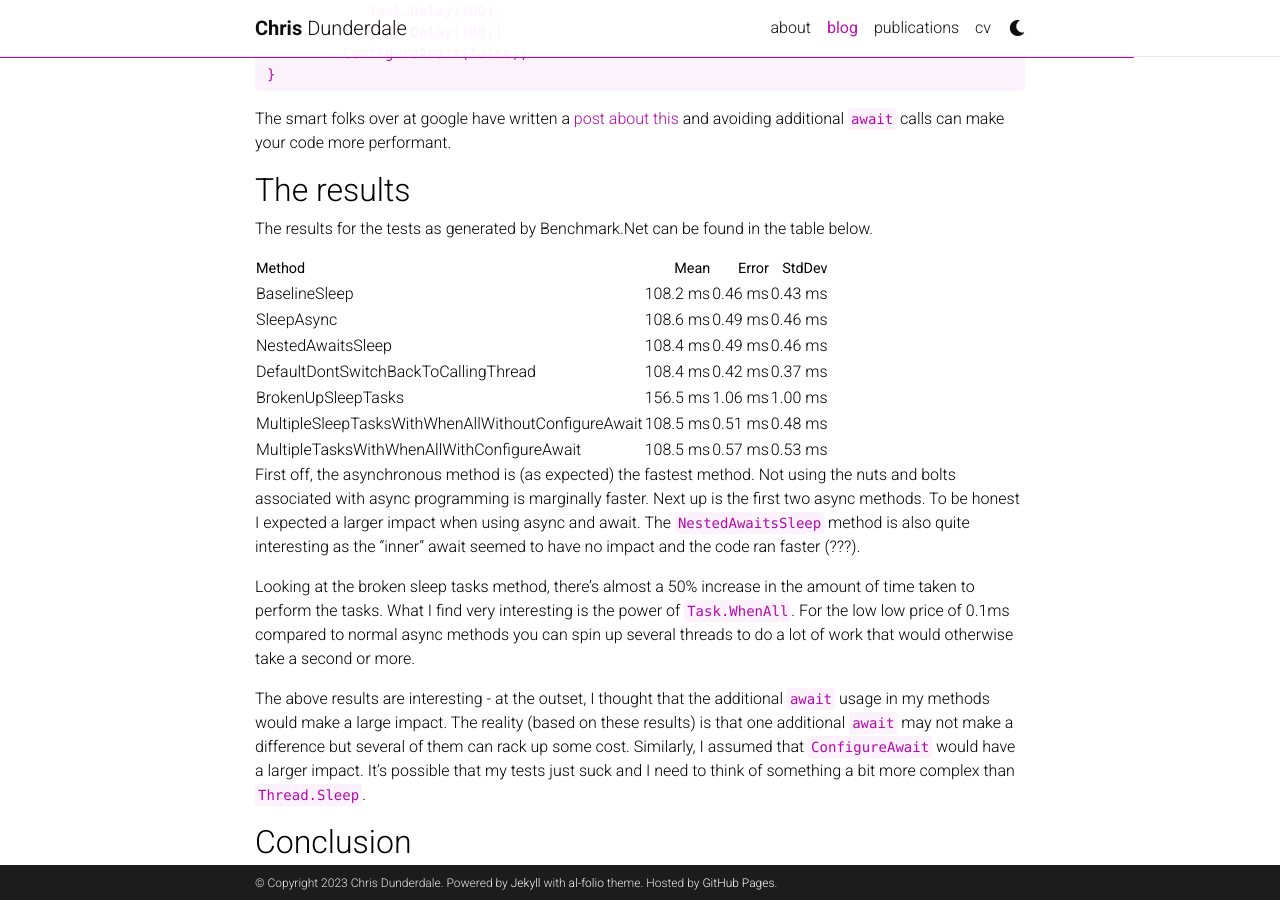
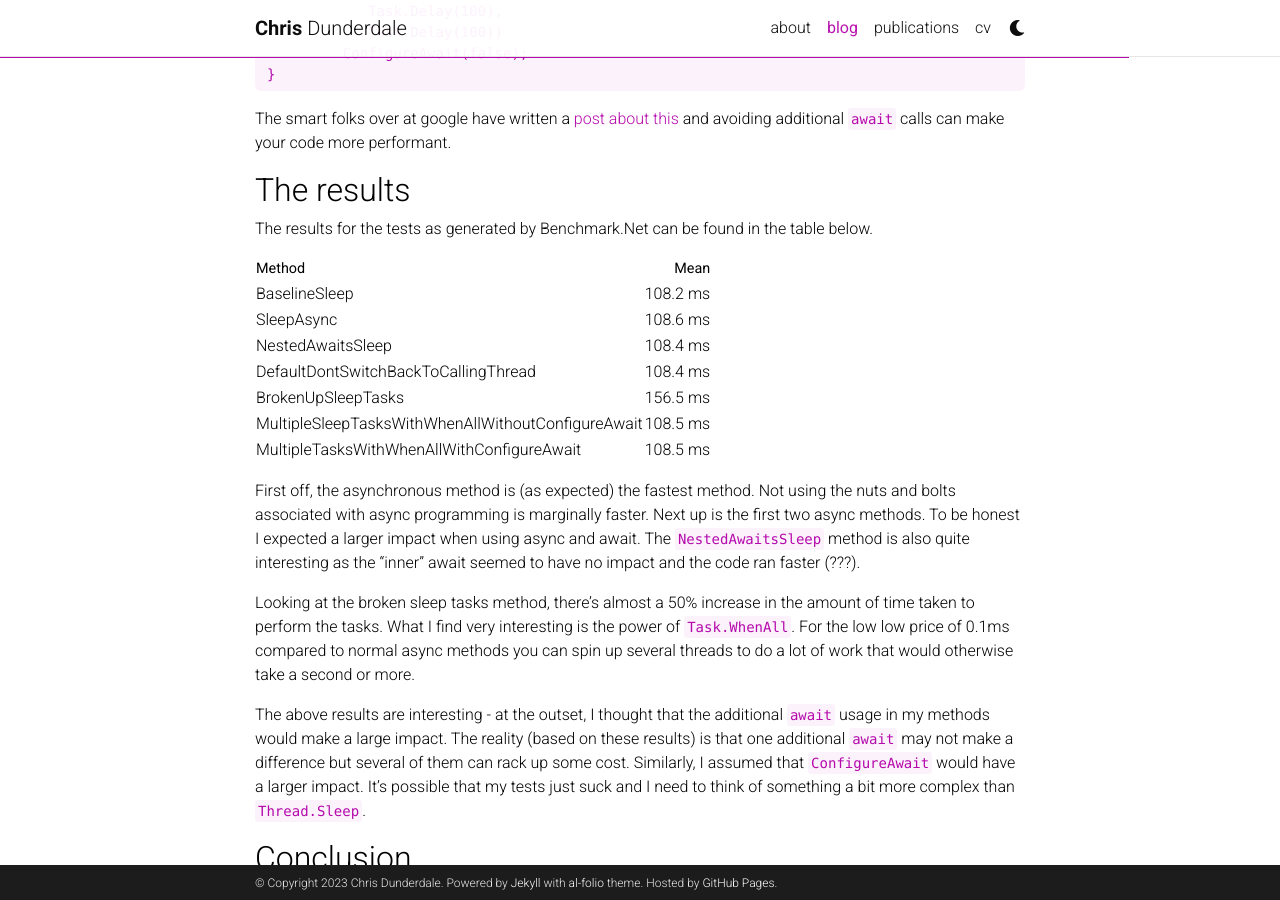
Before and after one commit to thatstatsguy/thatstatsguy.github.io, a Jekyll site: the page built from _posts/2023-09-25- Async Await in C# Part 3.md, in a window 1280 px wide and 900 px high, scrolled down 2791 px. Built offline with Jekyll 4.4.1, drawn with Linux system fonts in a browser that asks for light colours; comment, search, counter and statistics services are not loaded; a style sheet for code colours, icons or effects is not loaded.

Commit message:
clean up

```diff
--- a/_posts/2023-09-25- Async Await in C# Part 3.md
+++ b/_posts/2023-09-25- Async Await in C# Part 3.md
@@ -127,15 +127,17 @@ The smart folks over at google have written a [post about this](https://learn.mi
 ## The results
 The results for the tests as generated by Benchmark.Net can be found in the table below.
 
-| Method                                             | Mean     | Error   | StdDev  |
-|--------------------------------------------------- |---------:|--------:|--------:|
-| BaselineSleep                                      | 108.2 ms | 0.46 ms | 0.43 ms |
-| SleepAsync                                         | 108.6 ms | 0.49 ms | 0.46 ms |
-| NestedAwaitsSleep                                  | 108.4 ms | 0.49 ms | 0.46 ms |
-| DefaultDontSwitchBackToCallingThread               | 108.4 ms | 0.42 ms | 0.37 ms |
-| BrokenUpSleepTasks                                 | 156.5 ms | 1.06 ms | 1.00 ms |
-| MultipleSleepTasksWithWhenAllWithoutConfigureAwait | 108.5 ms | 0.51 ms | 0.48 ms |
-| MultipleTasksWithWhenAllWithConfigureAwait         | 108.5 ms | 0.57 ms | 0.53 ms |
+| Method                                             | Mean     |
+|--------------------------------------------------- |---------:|
+| BaselineSleep                                      | 108.2 ms |
+| SleepAsync                                         | 108.6 ms |
+| NestedAwaitsSleep                                  | 108.4 ms |
+| DefaultDontSwitchBackToCallingThread               | 108.4 ms |
+| BrokenUpSleepTasks                                 | 156.5 ms |
+| MultipleSleepTasksWithWhenAllWithoutConfigureAwait | 108.5 ms |
+| MultipleTasksWithWhenAllWithConfigureAwait         | 108.5 ms |
+
+<p></p>
 
 First off, the asynchronous method is (as expected) the fastest method. Not using the nuts and bolts associated with async programming is marginally faster. Next up is the first two async methods. To be honest I expected a larger impact when using async and await. The `NestedAwaitsSleep` method is also quite interesting as the "inner" await seemed to have no impact and the code ran faster (???).
 
```
